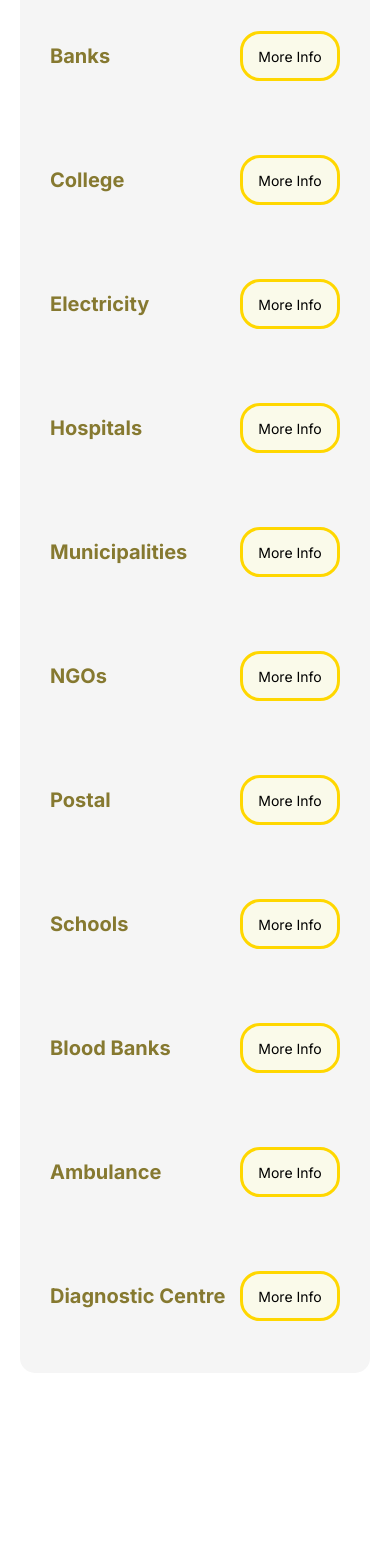
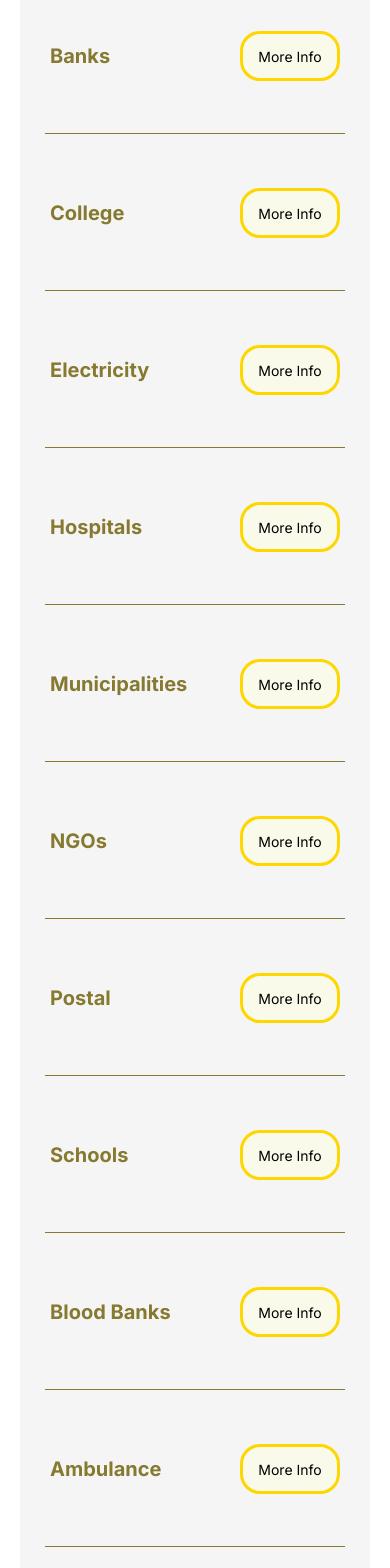
Before and after one commit to abk2191/coochbehar, a React (Vite) app: page / in a window 390 px wide. Shown: the part 6760-8328 px from the top of the page. Before the commit the page ends 8163 px from the top, so only its background shows below. Built offline with nearby package versions, Linux system fonts and the light colour scheme; a web font is replaced by a local one.

Commit message:
Added new features

```diff
--- a/src/PublicUtilities.jsx
+++ b/src/PublicUtilities.jsx
@@ -9,42 +9,52 @@ function PublicUtilities({ handleImageViewer }) {
               <h3>Banks</h3>
               <button className="more-info-btn">More Info</button>
             </div>
+            <div className="long-dash"></div>
             <div className="public-util-items">
               <h3>College</h3>
               <button className="more-info-btn">More Info</button>
             </div>
+            <div className="long-dash"></div>
             <div className="public-util-items">
               <h3>Electricity</h3>
               <button className="more-info-btn">More Info</button>
             </div>
+            <div className="long-dash"></div>
             <div className="public-util-items">
               <h3>Hospitals</h3>
               <button className="more-info-btn">More Info</button>
             </div>
+            <div className="long-dash"></div>
             <div className="public-util-items">
               <h3>Municipalities</h3>
               <button className="more-info-btn">More Info</button>
             </div>
+            <div className="long-dash"></div>
             <div className="public-util-items">
               <h3>NGOs</h3>
               <button className="more-info-btn">More Info</button>
             </div>
+            <div className="long-dash"></div>
             <div className="public-util-items">
               <h3>Postal</h3>
               <button className="more-info-btn">More Info</button>
             </div>
+            <div className="long-dash"></div>
             <div className="public-util-items">
               <h3>Schools</h3>
               <button className="more-info-btn">More Info</button>
             </div>
+            <div className="long-dash"></div>
             <div className="public-util-items">
               <h3>Blood Banks</h3>
               <button className="more-info-btn">More Info</button>
             </div>
+            <div className="long-dash"></div>
             <div className="public-util-items">
               <h3>Ambulance</h3>
               <button className="more-info-btn">More Info</button>
             </div>
+            <div className="long-dash"></div>
             <div className="public-util-items">
               <h3>Diagnostic Centre</h3>
               <button className="more-info-btn">More Info</button>
--- a/src/index.css
+++ b/src/index.css
@@ -408,10 +408,22 @@ body {
   cursor: pointer;
   font-family: "Inter", sans-serif;
 }
+
+.long-dash {
+  border-top: 1px solid rgb(134, 121, 48);
+  width: 800px;
+  height: 2px;
+}
 /* Mobile Responsive */
 @media (max-width: 768px) {
   .nav-bar {
     height: 80px;
+  }
+
+  .long-dash {
+    border-top: 1px solid rgb(134, 121, 48);
+    width: 300px;
+    height: 2px;
   }
 
   .all-public-utilities h3 {
```
